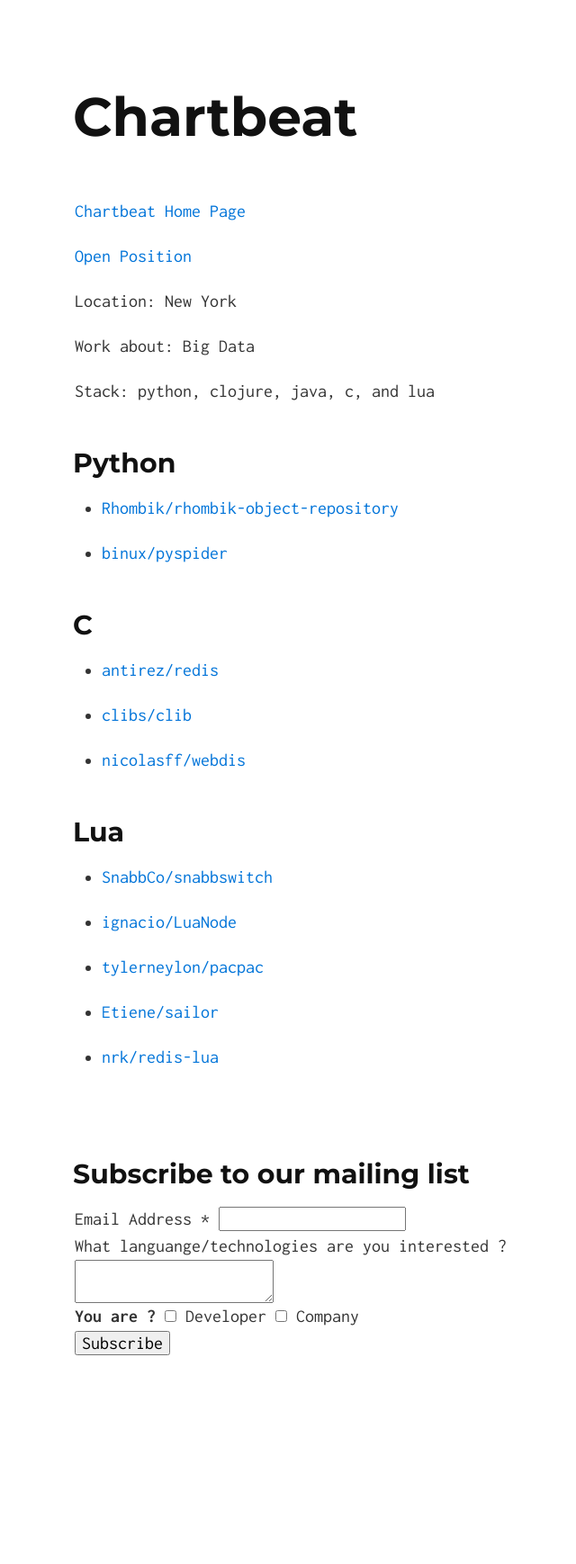
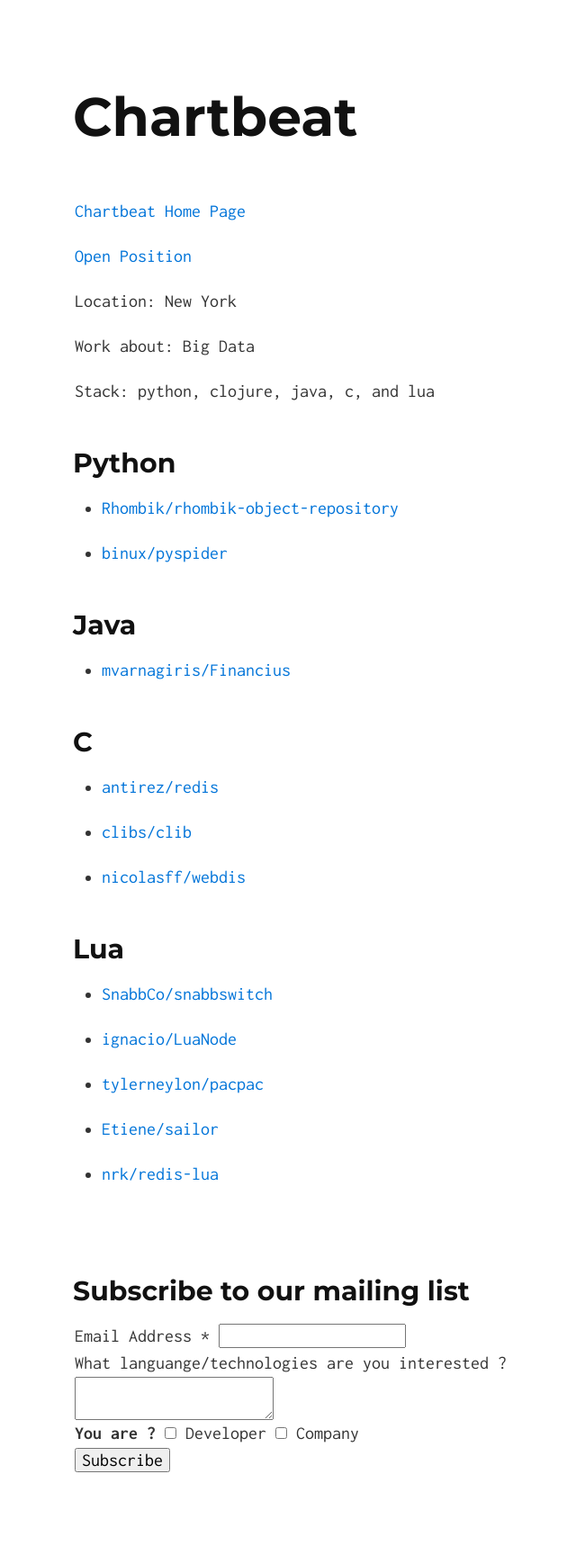
Before and after one commit to siscia/easy-hire, a Jekyll site: the page built from companies/chartbeat.md, in a window 1280 px wide. Shown: the whole page at 90% size, without its empty margins (257-897 px from the left). Built offline with Jekyll 4.4.1, drawn with Linux system fonts in a browser that asks for light colours; comment, search, counter and statistics services are not loaded; before the commit the page ends 1608 px from its top, so only the background shows below that.

Commit message:
add something

```diff
--- a/_data/languanges.yml
+++ b/_data/languanges.yml
@@ -95,3 +95,9 @@
   projects:
   - name: pinggg/pingd.git
     link: https://github.com/pinggg/pingd.git
+
+- name: java
+  projects:
+  - name: mvarnagiris/Financius
+    link: https://github.com/mvarnagiris/Financius
+    description: Personal finance tracking tool for Android.
```
